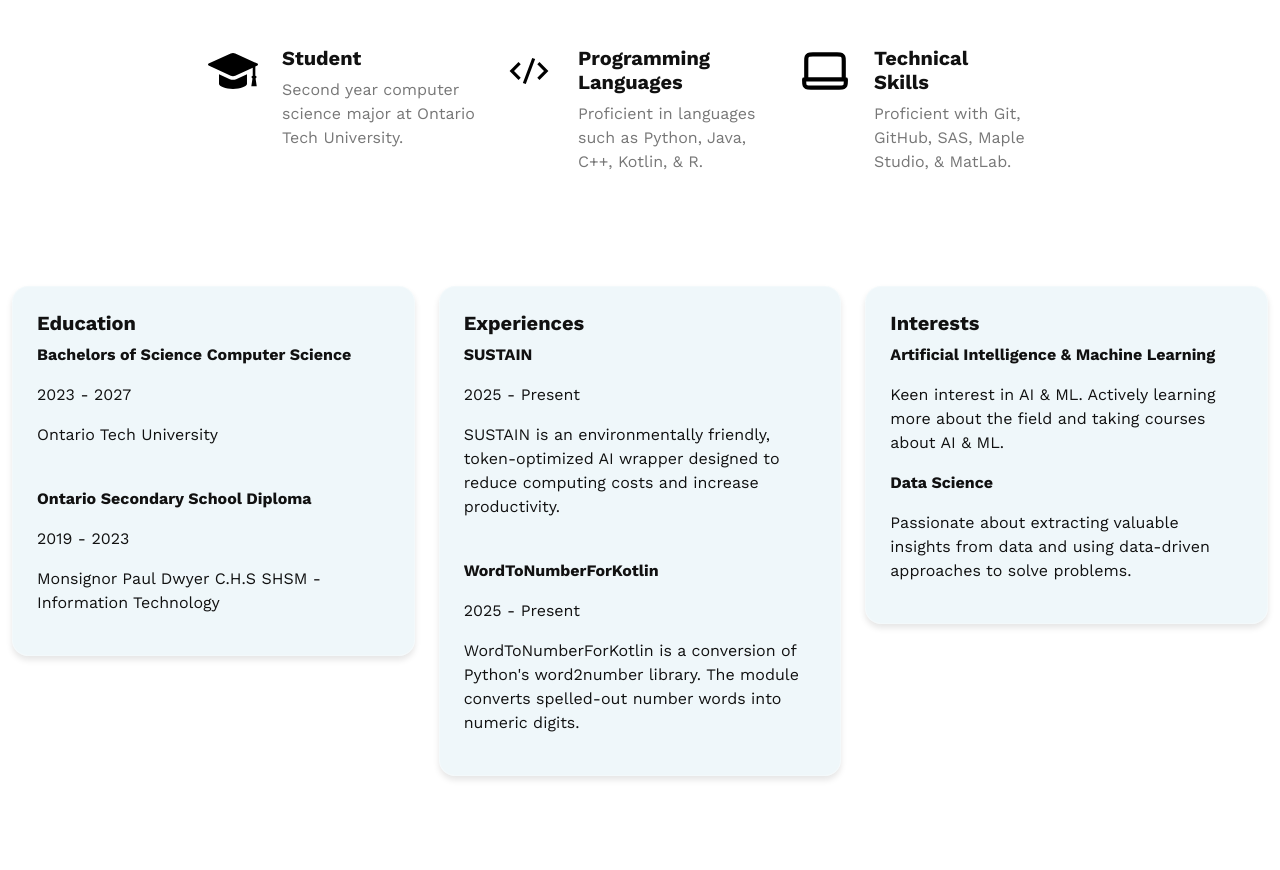
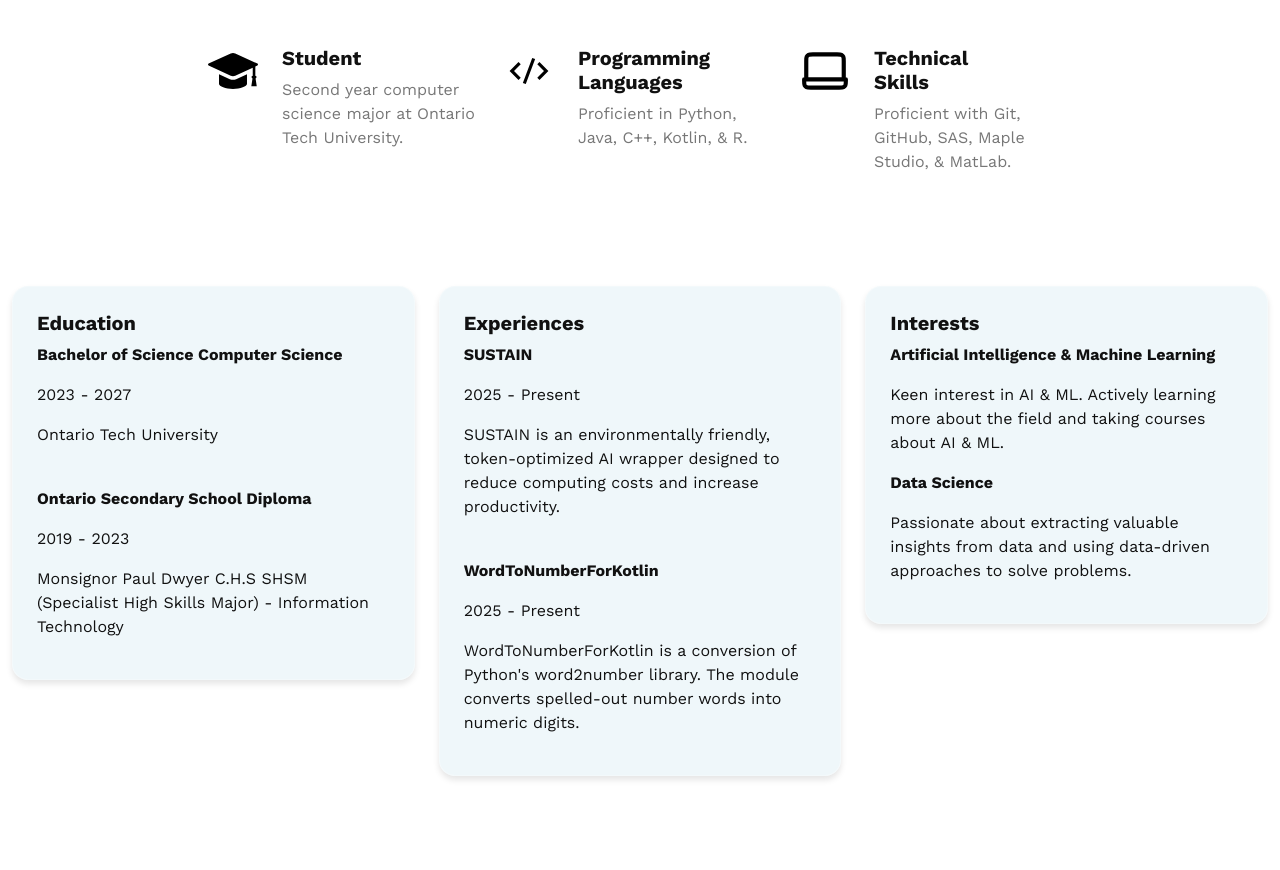
Before and after one commit to Tomasz0720/tomasz0720.github.io, a plain HTML site: page index.html in a window 1280 px wide. Shown: the part 879-1749 px from the top of the page. Drawn offline with nearby package versions, Linux system fonts and the light colour scheme.

Commit message:
mionr changes

```diff
--- a/index.html
+++ b/index.html
@@ -261,7 +261,7 @@
                 Programming <br> Languages
               </h5>
               <p class="postf">
-                Proficient in languages such as Python, Java, C++, Kotlin, & R.
+                Proficient in Python, Java, C++, Kotlin, & R.
               </p>
             </div>
           </div>
@@ -295,7 +295,7 @@
         <div class="col-lg-4 col-md-6">
           <div class="glassy-container p-4 rounded-4">
             <h5 class="fw-bold">Education</h5>
-            <p><strong>Bachelors of Science Computer Science</strong></p>
+            <p><strong>Bachelor of Science Computer Science</strong></p>
             <p>2023 - 2027</p>
             <p>Ontario Tech University</p>
 
@@ -304,7 +304,7 @@
 
             <p><strong>Ontario Secondary School Diploma</strong></p>
             <p>2019 - 2023</p>
-            <p>Monsignor Paul Dwyer C.H.S SHSM - Information Technology</p>
+            <p>Monsignor Paul Dwyer C.H.S SHSM (Specialist High Skills Major) - Information Technology</p>
           </div>
         </div>
 
```
